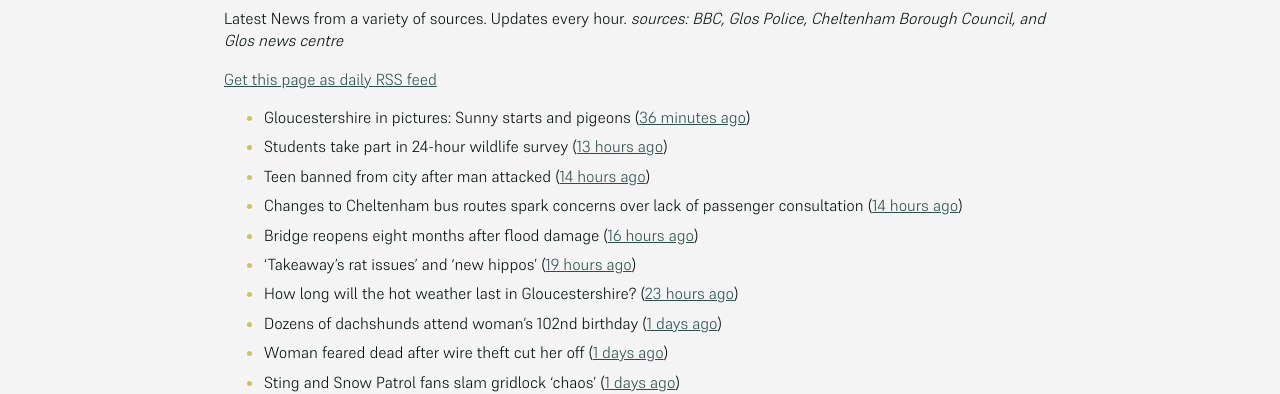
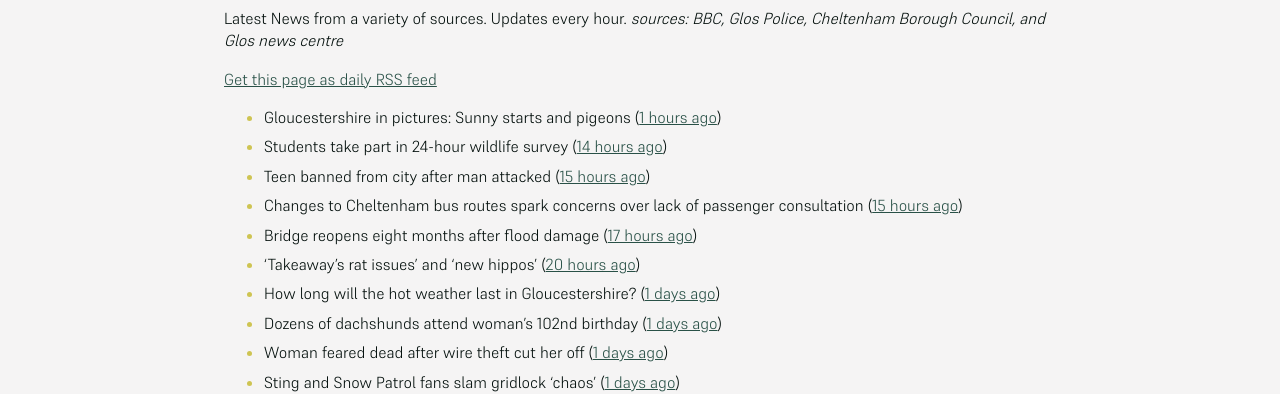
Before and after one commit to mat-0/cheltenham-open-data, a Jekyll site: the page built from _pages/news.md, in a window 1280 px wide and 900 px high. Shown: the part 266-660 px from the top of the window. Built offline with Jekyll 4.4.1, drawn with Linux system fonts in a browser that asks for light colours; some of the changed text lies outside the part shown.

Commit message:
Updated 2025-06-21 07:57:47

```diff
--- a/_pages/news.md
+++ b/_pages/news.md
@@ -12,13 +12,13 @@ _sources: BBC, Glos Police, Cheltenham Borough Council, and Glos news centre_
 [Get this page as daily RSS feed](/daily.rss)
 
 <!-- news_marker starts -->
-- Gloucestershire in pictures: Sunny starts and pigeons ([36 minutes ago](https://www.bbc.com/news/articles/cwye9g90870o))
-- Students take part in 24-hour wildlife survey ([13 hours ago](https://www.bbc.com/news/articles/cn41ze3r27zo))
-- Teen banned from city after man attacked ([14 hours ago](https://www.bbc.com/news/articles/c75rl4we60wo))
-- Changes to Cheltenham bus routes spark concerns over lack of passenger consultation ([14 hours ago](https://gloucesternewscentre.co.uk/changes-to-cheltenham-bus-routes-spark-concerns-over-lack-of-passenger-consultation/))
-- Bridge reopens eight months after flood damage ([16 hours ago](https://www.bbc.com/news/articles/cz09md3ve3no))
-- 'Takeaway's rat issues' and 'new hippos' ([19 hours ago](https://www.bbc.com/news/articles/c5ygx2p4lw5o))
-- How long will the hot weather last in Gloucestershire? ([23 hours ago](https://www.bbc.co.uk/sounds/play/p0lkf1rq))
+- Gloucestershire in pictures: Sunny starts and pigeons ([1 hours ago](https://www.bbc.com/news/articles/cwye9g90870o))
+- Students take part in 24-hour wildlife survey ([14 hours ago](https://www.bbc.com/news/articles/cn41ze3r27zo))
+- Teen banned from city after man attacked ([15 hours ago](https://www.bbc.com/news/articles/c75rl4we60wo))
+- Changes to Cheltenham bus routes spark concerns over lack of passenger consultation ([15 hours ago](https://gloucesternewscentre.co.uk/changes-to-cheltenham-bus-routes-spark-concerns-over-lack-of-passenger-consultation/))
+- Bridge reopens eight months after flood damage ([17 hours ago](https://www.bbc.com/news/articles/cz09md3ve3no))
+- 'Takeaway's rat issues' and 'new hippos' ([20 hours ago](https://www.bbc.com/news/articles/c5ygx2p4lw5o))
+- How long will the hot weather last in Gloucestershire? ([1 days ago](https://www.bbc.co.uk/sounds/play/p0lkf1rq))
 - Dozens of dachshunds attend woman's 102nd birthday ([1 days ago](https://www.bbc.com/news/videos/c307l54nlrmo))
 - Woman feared dead after wire theft cut her off ([1 days ago](https://www.bbc.com/news/articles/cp3k96521neo))
 - Sting and Snow Patrol fans slam gridlock 'chaos' ([1 days ago](https://www.bbc.com/news/articles/cwygv0pqy74o))
```
Also changed, not shown: other parts of _pages/news.md (+0 -1 lines), _data/flood.json (+4 -4 lines), _pages/fix-my-street.md (+1 -1 lines), index.md (+5 -5 lines).
